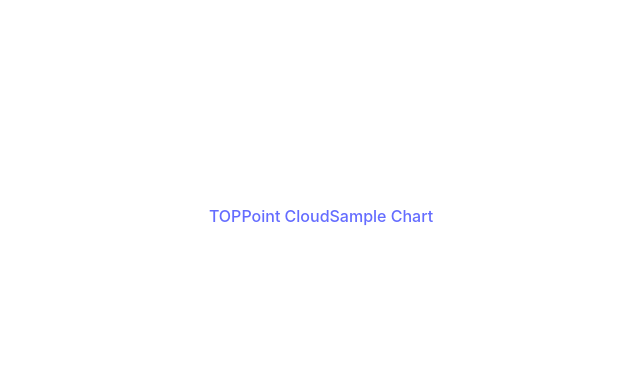
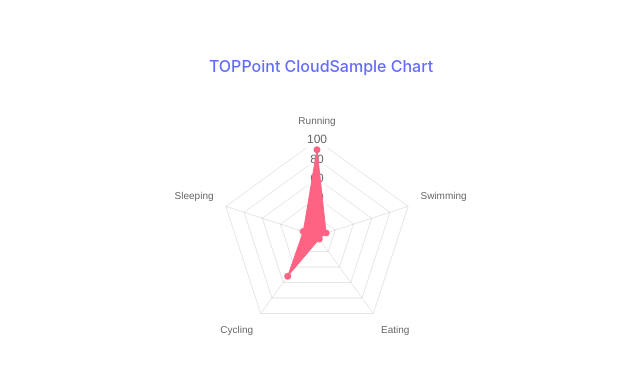
Before and after one commit to masanori840816/react-sample, a React (Vite) app: page /chart in a window 1280 px wide. Shown: the part 184-558 px from the top of the page, without its empty margins (319-959 px from the left). Built offline with nearby package versions, Linux system fonts and the light colour scheme.

Commit message:
add a sample chart

```diff
--- a/src/ChartPage.css
+++ b/src/ChartPage.css
@@ -0,0 +1,3 @@
+.chart-area {
+    background-color: white;
+}
--- a/src/ChartPage.tsx
+++ b/src/ChartPage.tsx
@@ -1,5 +1,8 @@
 import "./ChartPage.css"
+import { RaderChart } from "./RaderChart"
 
 export function ChartPage(): JSX.Element {
-    return <div className="sample-chart-area"></div>
+    return <div className="chart-area">
+        <RaderChart />
+    </div>
 }
--- /dev/null
+++ b/src/RaderChart.tsx
@@ -0,0 +1,49 @@
+import { Radar } from 'react-chartjs-2';
+import {
+    Chart as ChartJS,
+    RadialLinearScale,
+    PointElement,
+    LineElement,
+    Filler,
+    Tooltip,
+    Legend,
+  } from 'chart.js';
+  ChartJS.register(RadialLinearScale, PointElement, LineElement, Filler, Tooltip, Legend);
+
+export function RaderChart(): JSX.Element {
+    const data = {
+        labels: ['Running', 'Swimming', 'Eating', 'Cycling', 'Sleeping'],
+        datasets: [
+          {
+            label: 'John',
+            data: [90, 10, 4, 52, 15],
+            backgroundColor: 'rgba(255, 99, 132, 1)',
+            borderColor: 'rgba(255, 99, 132, 1)',
+            borderWidth: 1,
+          },
+        ],
+      };
+
+      const options: any = {
+        scale: {
+          ticks: { beginAtZero: true,
+            min: 0,
+        max: 100,
+        stepSize: 20,
+           },
+        },
+        plugins: {
+          legend: {
+
+            display: false,
+            position: 'top',
+          },
+          title: {
+            display: false,
+            text: 'Radar Chart Example',
+          },
+        },
+      };
+
+      return <Radar data={data} options={options} />;
+}
```
